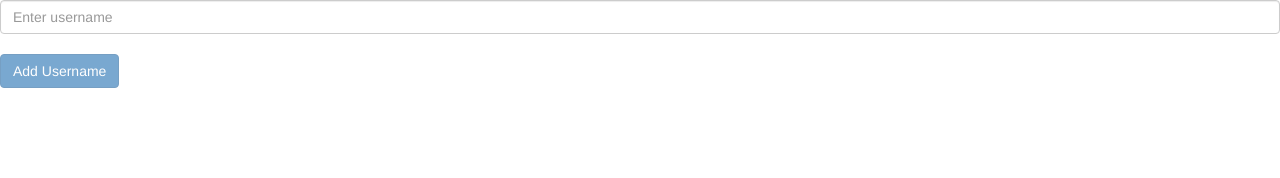
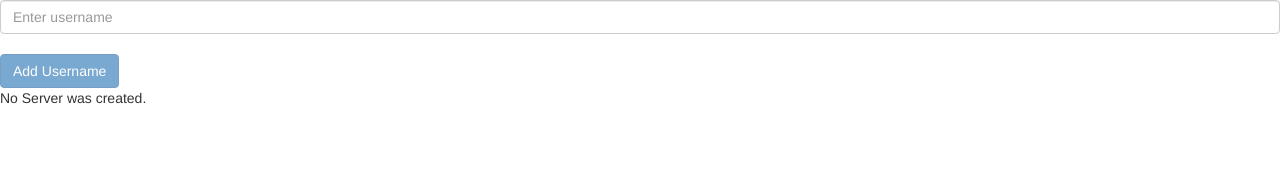
Before and after one commit to elmotabuzo16/angular_8_first_app, an Angular app: page / in a window 1280 px wide. Shown: the top 178 px of the page. Built offline with nearby package versions, Linux system fonts and the light colour scheme.

Commit message:
Enhancing ngIf with else using local reference ng-template

```diff
--- a/src/app/user/user.component.html
+++ b/src/app/user/user.component.html
@@ -1,4 +1,13 @@
 <input type="text" class="form-control" [(ngModel)]='username' placeholder="Enter username">
 <br/>
-<button type="button" class="btn btn-primary" [disabled]="username === ''" (click)='onAddUsername()'>Add Username</button>
-<p *ngIf='usernameAdd'>{{ usernameStatus }}</p>
+
+
+<button type="button" class="btn btn-primary" [disabled]="username === ''"
+    (click)='onAddUsername()'>Add Username</button>
+
+<p *ngIf='usernameAdd; else noServer'>{{ usernameStatus }}</p>
+<ng-template #noServer>
+    <p>
+        No Server was created.
+    </p>
+</ng-template>
```
